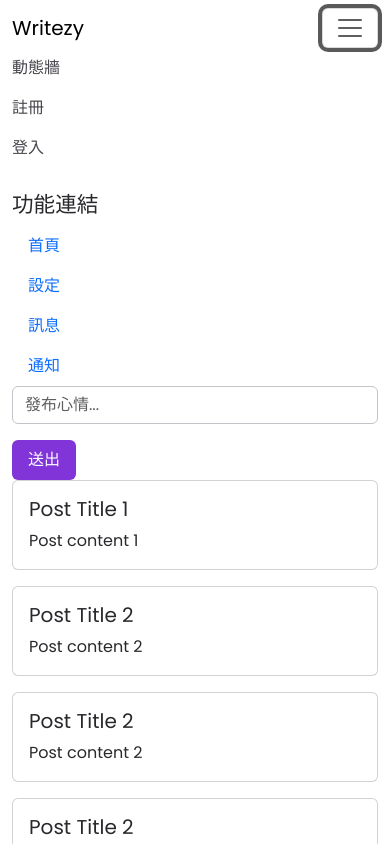
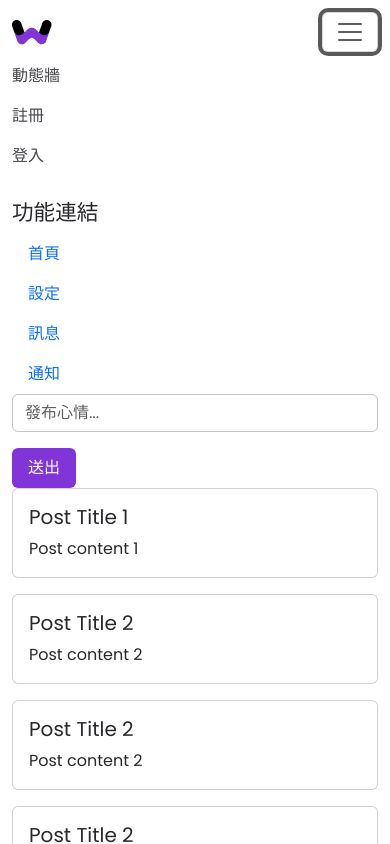
Before and after one commit to Tumurin/Writezy, a Nuxt app: page / in a window 390 px wide. Both pictures are taken after a click on the button "Toggle navigation". Shown: the top 844 px of the page. Built offline with nearby package versions, Linux system fonts and the light colour scheme; what vue3-google-login would draw is missing.

Commit message:
[feature] 引入 components 架構，建立第一個元件：網站圖標

```diff
--- /dev/null
+++ b/components/Nav/index.vue
@@ -0,0 +1,37 @@
+<template>
+  <!-- 導航 -->
+  <nav class="navbar navbar-expand-lg navbar-light bg-light">
+    <div class="container-fluid">
+      <!-- <a class="navbar-brand" href="#">Writezy</a> -->
+      <UILogo></UILogo>
+      <!-- 收合按鈕 -->
+      <button
+        class="navbar-toggler"
+        type="button"
+        data-bs-toggle="collapse"
+        data-bs-target="#navbarNav"
+        aria-controls="navbarNav"
+        aria-expanded="false"
+        aria-label="Toggle navigation"
+      >
+        <span class="navbar-toggler-icon"></span>
+      </button>
+      <!-- 導覽選項 -->
+      <div class="collapse navbar-collapse" id="navbarNav">
+        <ul class="navbar-nav">
+          <li class="nav-item">
+            <NuxtLink class="nav-link text-grey-08" aria-current="page" to="./"
+              >動態牆
+            </NuxtLink>
+          </li>
+          <li class="nav-item">
+            <NuxtLink class="nav-link text-grey-08" to="./Register"> 註冊 </NuxtLink>
+          </li>
+          <li class="nav-item">
+            <NuxtLink class="nav-link text-grey-08" to="./Login"> 登入 </NuxtLink>
+          </li>
+        </ul>
+      </div>
+    </div>
+  </nav>
+</template>
--- /dev/null
+++ b/components/UI/Logo.vue
@@ -0,0 +1,11 @@
+<template>
+  <nuxt-link to="/landingpage">
+    <img class="d-md-block d-none" :src="logo" alt="網站圖標" />
+    <img class="d-block d-md-none" :src="logo_md" alt="網站圖標" />
+  </nuxt-link>
+</template>
+
+<script setup>
+import logo from "~/assets/img/Logo.png";
+import logo_md from "~/assets/img/Logo-md.png";
+</script>
--- a/layouts/default.vue
+++ b/layouts/default.vue
@@ -1,28 +1,5 @@
 <template>
-  <!-- 導航 -->
-  <nav class="navbar navbar-expand-lg navbar-light bg-light">
-    <div class="container-fluid">
-      <a class="navbar-brand" href="#">Writezy</a>
-      <!-- 收合按鈕 -->
-      <button class="navbar-toggler" type="button" data-bs-toggle="collapse" data-bs-target="#navbarNav" aria-controls="navbarNav" aria-expanded="false" aria-label="Toggle navigation">
-        <span class="navbar-toggler-icon"></span>
-      </button>
-      <!-- 導覽選項 -->
-      <div class="collapse navbar-collapse" id="navbarNav">
-        <ul class="navbar-nav">
-          <li class="nav-item">
-            <NuxtLink class="nav-link text-grey-08" aria-current="page" to="./">動態牆 </NuxtLink>
-          </li>
-          <li class="nav-item">
-            <NuxtLink class="nav-link text-grey-08" to="./Register"> 註冊 </NuxtLink>
-          </li>
-          <li class="nav-item">
-            <NuxtLink class="nav-link text-grey-08" to="./Login"> 登入 </NuxtLink>
-          </li>
-        </ul>
-      </div>
-    </div>
-  </nav>
+  <Nav />
 
   <!-- 主要內容 -->
   <main>
```
Also changed, not shown: assets/img/Logo-md.png (added), assets/img/Logo.png (added).
